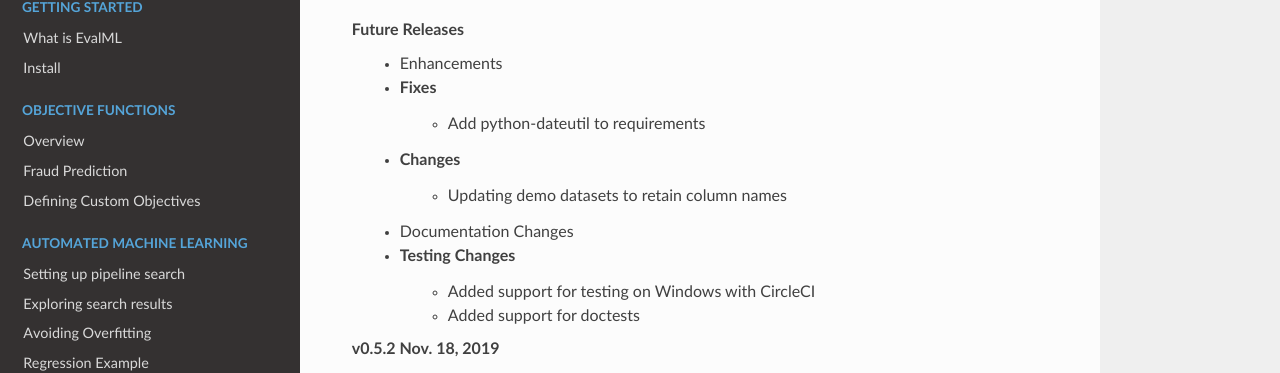
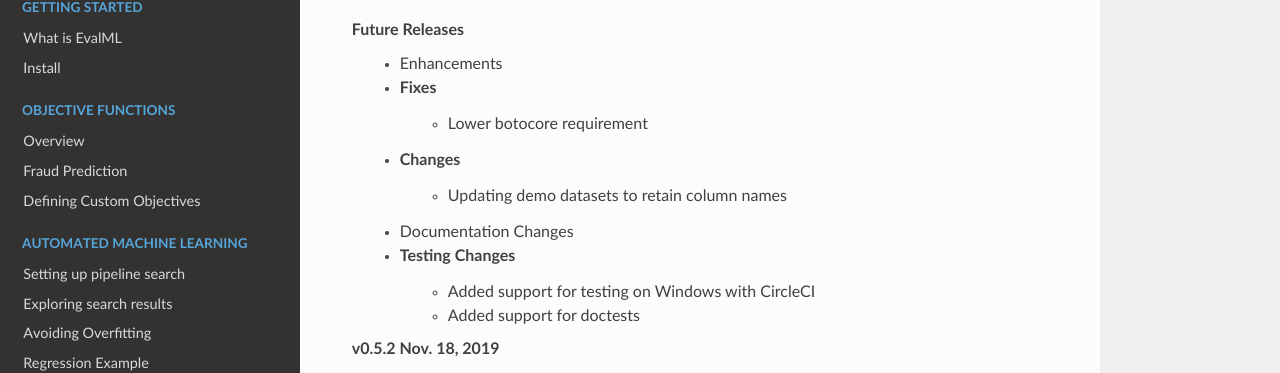
Before and after one commit to alteryx/evalml, a Sphinx documentation site: the page built from docs/source/changelog.rst, in a window 1280 px wide and 900 px high. Shown: the part 139-512 px from the top of the window. Built offline with Sphinx 7.4.7 and the Read the Docs theme 2.0.0, drawn with Linux system fonts in a browser that asks for light colours; pages that are not in the unit, such as notebooks, are missing from menus.

Commit message:
Revert "Add python-dateutil to requirements" and switch to botocore (#235)
* Revert "Add python-dateutil to requirements. (#234)"

This reverts commit d73d1f467e7a1fa850d0365800b98c8ed7f03403.

* Lower botocore version instead

```diff
--- a/docs/source/changelog.rst
+++ b/docs/source/changelog.rst
@@ -5,7 +5,7 @@
 **Future Releases**
     * Enhancements
     * Fixes
-        * Add python-dateutil to requirements :pr:`234`
+        * Lower botocore requirement :pr:`235`
     * Changes
         * Updating demo datasets to retain column names :pr:`223`
     * Documentation Changes
--- a/requirements.txt
+++ b/requirements.txt
@@ -1,4 +1,5 @@
-python-dateutil>=2.1,<2.8.1
+botocore<=1.13.8
+boto3<=1.10.8
 scipy>=1.2.1
 scikit-learn>=0.21.3
 dask[complete]>=2.1.0
```
